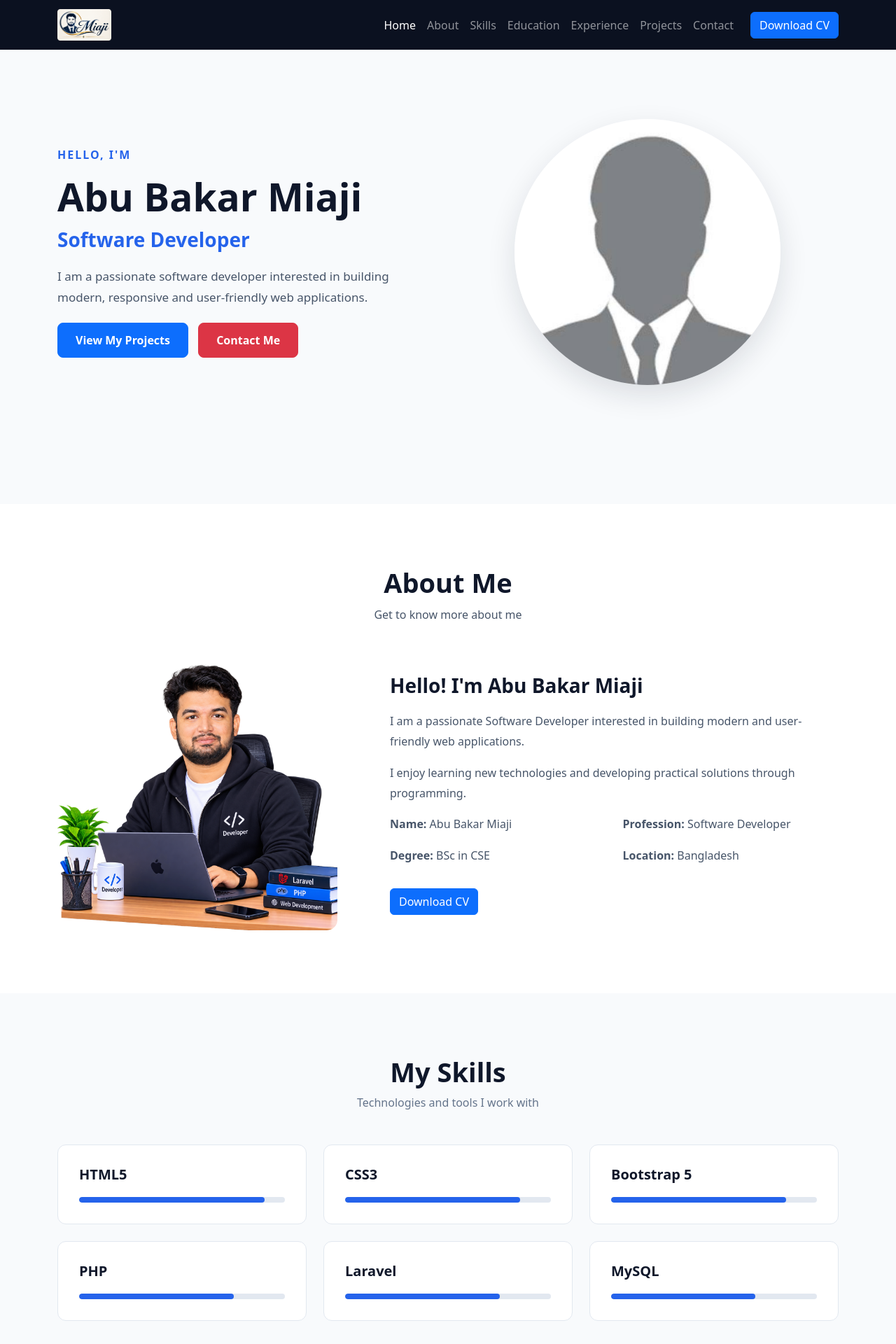
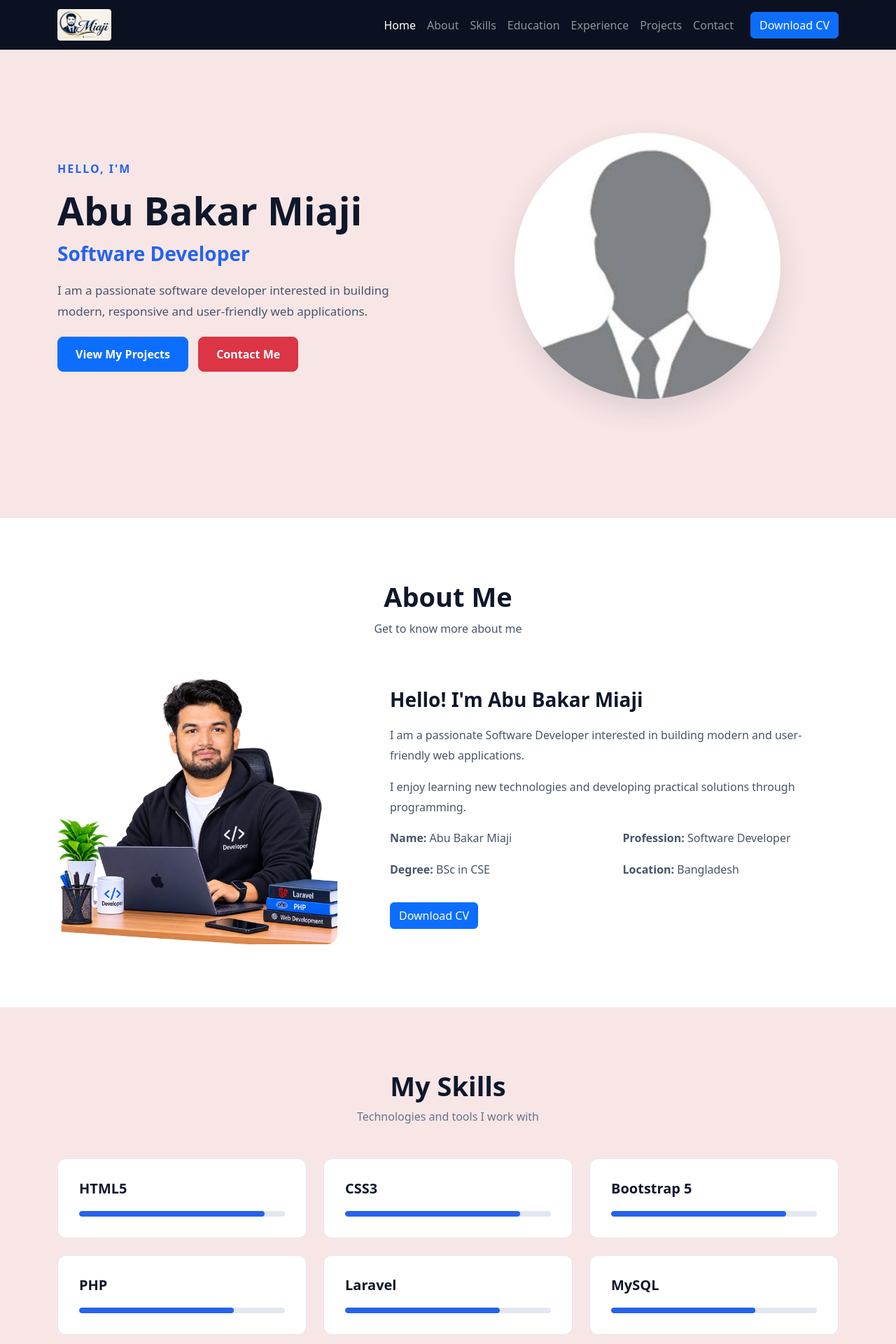
Before and after one commit to miajihrsoftbd/my-portfolio-website-, a Laravel app: page / in a window 1280 px wide. Shown: the top 1920 px of the page at 70% size. Run offline with Laravel 12, Linux system fonts and the light colour scheme.

Commit message:
update color

```diff
--- a/public/css/style.css
+++ b/public/css/style.css
@@ -4,11 +4,12 @@
 ========================= */
 
 .hero-section {
-    background-color: #f8fafc;
+    background-color: #f8e6e7;
     min-height: 90vh;
     display: flex;
     align-items: center;
-    padding: 70px 0;
+    padding: 90px 0;
+    margin-top: 20px;
 }
 
 /* navbar */
@@ -123,7 +124,7 @@
 ========================= */
 
 .skills-section {
-    background-color: #f8fafc;
+    background-color: #f8e6e7;
     padding: 90px 0;
 }
 
```
